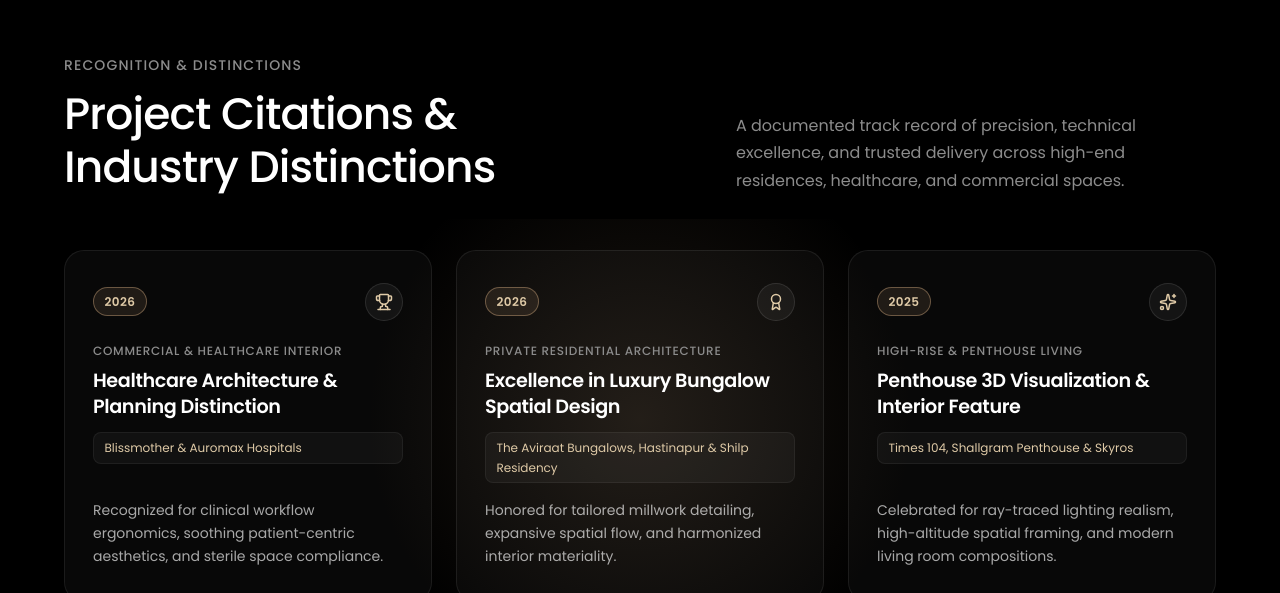
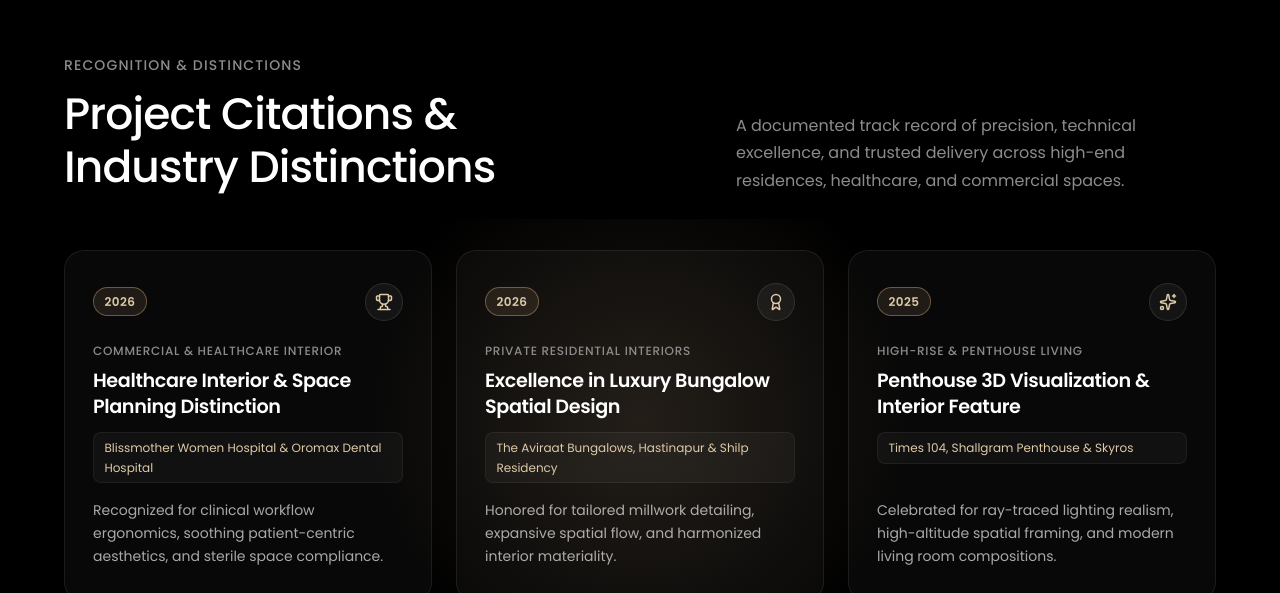
Before and after one commit to soumyamehta21/jagdish-narigara-portfolio-website, a React (Vite) app: page / in a window 1280 px wide. Shown: the part 9966-10559 px from the top of the page. Built offline with nearby package versions, Linux system fonts and the light colour scheme.

Commit message:
Remove architecture references and focus copy entirely on interior design

```diff
--- a/src/data/siteData.ts
+++ b/src/data/siteData.ts
@@ -193,7 +193,7 @@ export const projectsData: ProjectItem[] = [
       {
         src: getAssetUrl('images/project-1.jpg'),
         alt: 'The Sky Horizon Penthouse - Double-height living lounge',
-        caption: 'Double-height living space with panoramic skyline views and custom recessed architectural lighting.'
+        caption: 'Double-height living space with panoramic skyline views and custom recessed ambient cove lighting.'
       },
       {
         src: getAssetUrl('images/project-2.jpg'),
@@ -242,7 +242,7 @@ export const projectsData: ProjectItem[] = [
     images: [
       {
         src: getAssetUrl('images/project-3.jpg'),
-        alt: 'Serene Master Bedroom Suite - Architectural exterior & master wing',
+        alt: 'Serene Master Bedroom Suite - Master bedroom wing & terrace transition',
         caption: 'Seamless connection between bedroom terrace and private landscaped garden canopy.'
       },
       {
@@ -278,7 +278,7 @@ export const projectsData: ProjectItem[] = [
       {
         src: getAssetUrl('images/project-2.jpg'),
         alt: 'Lumina Contemporary Gallery - Sculptural transition corridor',
-        caption: 'Architectural lighting sequence framing curated contemporary art installations.'
+        caption: 'Curated interior lighting sequence framing contemporary art installations.'
       }
     ]
   },
@@ -353,7 +353,7 @@ export const milestonesData: MilestoneItem[] = [
     date: '2026',
     title: 'Beyond Homes: Healthcare & Workspaces',
     description: 'Expands into commercial and healthcare design, shaping hospitals and a modern IT office.',
-    tags: ['Blissmother Hospital', 'Auromax Hospital', 'IT Office, Times Square Grand'],
+    tags: ['Blissmother Women Hospital', 'Oromax Dental Hospital', 'IT Office, Times Square Grand'],
   },
   {
     id: 'milestone-4',
@@ -389,14 +389,14 @@ export const awardsData: AwardItem[] = [
     id: 'award-1',
     year: '2026',
     category: 'Commercial & Healthcare Interior',
-    title: 'Healthcare Architecture & Planning Distinction',
-    project: 'Blissmother & Auromax Hospitals',
+    title: 'Healthcare Interior & Space Planning Distinction',
+    project: 'Blissmother Women Hospital & Oromax Dental Hospital',
     description: 'Recognized for clinical workflow ergonomics, soothing patient-centric aesthetics, and sterile space compliance.'
   },
   {
     id: 'award-2',
     year: '2026',
-    category: 'Private Residential Architecture',
+    category: 'Private Residential Interiors',
     title: 'Excellence in Luxury Bungalow Spatial Design',
     project: 'The Aviraat Bungalows, Hastinapur & Shilp Residency',
     description: 'Honored for tailored millwork detailing, expansive spatial flow, and harmonized interior materiality.'
```
Also changed, not shown: public/images/architectural-plan.svg, src/components/sections/ProjectGalleryModal.module.css (line endings or trailing spaces), src/components/sections/ProjectGalleryModal.tsx (line endings or trailing spaces).
